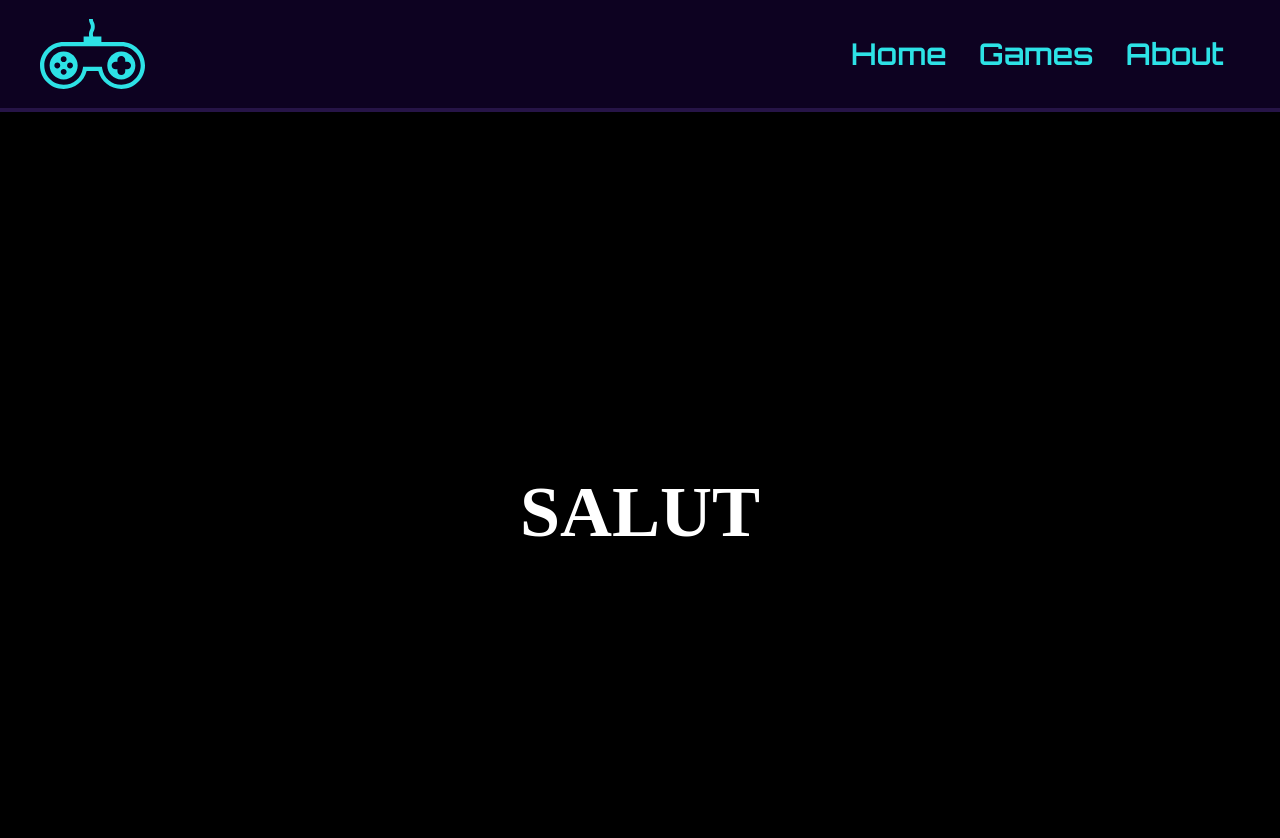
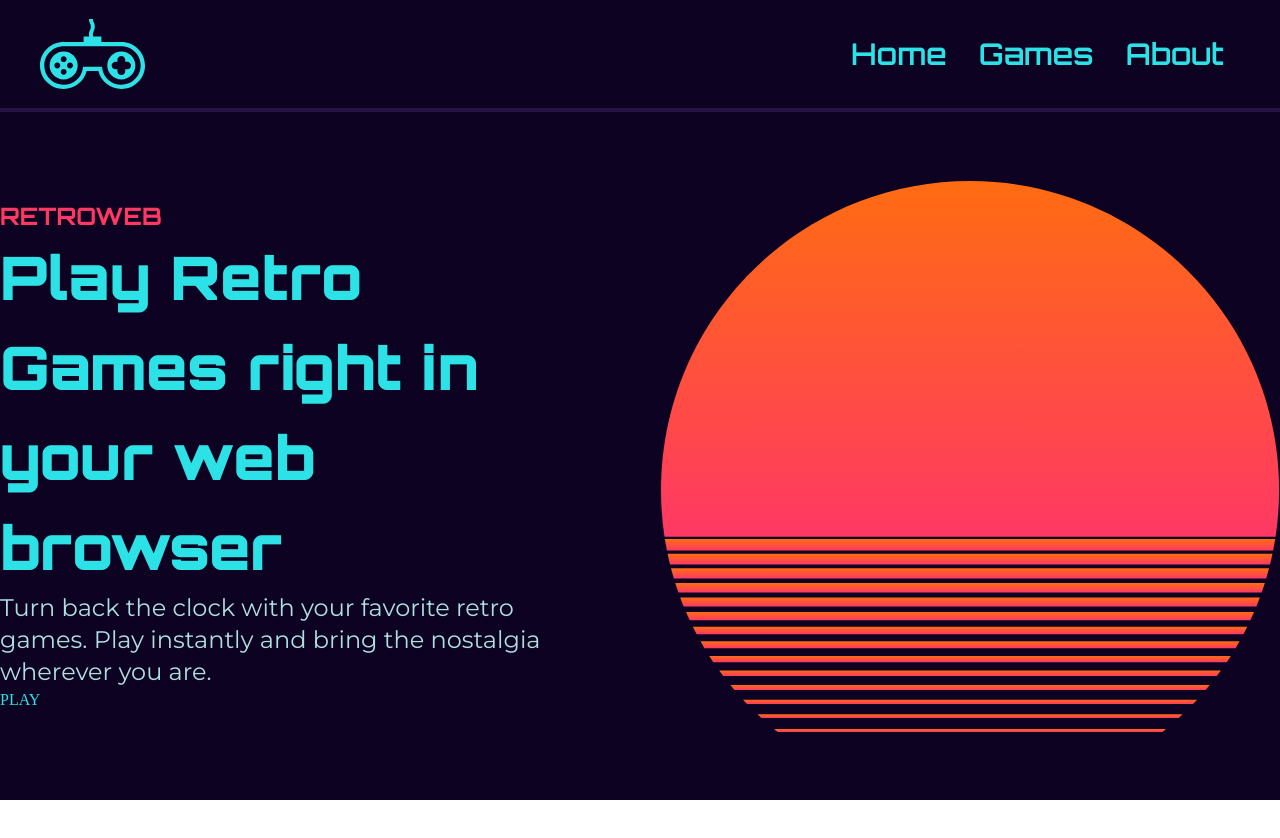
Before and after one commit to kLaz3r/retroweb, a Next.js app: page / in a window 1280 px wide. Shown: the top 838 px of the page. After the commit the page ends 800 px from the top, so only its background shows below. Built offline with nearby package versions, Linux system fonts and the light colour scheme.

Commit message:
added hero page elements

```diff
--- a/src/app/layout.tsx
+++ b/src/app/layout.tsx
@@ -48,7 +48,8 @@ function LogoSVG() {
 
 function Navbar() {
   return (
-    <nav className="bg-background border-lighterBackground flex h-28 flex-row items-center justify-between border-b-4 px-10">
+    <nav className="bg-background border-lighterBackground fixed h-28 w-full border-b-4 px-10">
+      <div className="container mx-auto flex h-full flex-row items-center justify-between">
         <LogoSVG />
         <div>
           <a
@@ -70,6 +71,7 @@ function Navbar() {
             About
           </a>
         </div>
+      </div>
     </nav>
   );
 }
--- a/src/app/page.tsx
+++ b/src/app/page.tsx
@@ -1,7 +1,270 @@
 export default function HomePage() {
   return (
-    <main className="flex min-h-screen flex-col items-center justify-center bg-black text-7xl font-bold text-white">
-      <span>SALUT</span>
+    <div>
+      <HeroSection />
+    </div>
+  );
+}
+
+function HeroSection() {
+  return (
+    <main className="bg-background h-screen w-full pt-28">
+      <div className="container mx-auto flex h-full flex-row items-center justify-between">
+        <div className="text-text flex w-1/2 flex-col items-start justify-center pr-12">
+          <h6 className="font-display text-secondary text-2xl font-bold">
+            RETROWEB
+          </h6>
+          <h1 className="font-display text-6xl font-black leading-normal">
+            Play Retro Games right in your web browser
+          </h1>
+          <p className="font-body text-bodyText text-2xl">
+            Turn back the clock with your favorite retro games. Play instantly
+            and bring the nostalgia wherever you are.
+          </p>
+          <button>PLAY</button>
+        </div>
+        <RetrowaveSunSVG />
+      </div>
     </main>
   );
 }
+
+function RetrowaveSunSVG() {
+  return (
+    <svg
+      width="619"
+      height="551"
+      viewBox="0 0 619 551"
+      fill="none"
+      xmlns="http://www.w3.org/2000/svg"
+    >
+      <path
+        d="M96.4395 533.311C97.729 534.527 99.0315 535.737 100.34 536.936H517.715C519.027 535.737 520.326 534.527 521.612 533.311H96.4395Z"
+        fill="url(#paint0_linear_2_4)"
+      />
+      <path
+        d="M112.973 547.907C114.199 548.908 115.43 549.896 116.665 550.881H501.39C502.625 549.896 503.86 548.908 505.079 547.907H112.973Z"
+        fill="url(#paint1_linear_2_4)"
+      />
+      <path
+        d="M69.3616 504.103C70.7185 505.768 72.0915 507.414 73.4837 509.05H544.575C545.964 507.414 547.34 505.768 548.694 504.103H69.3616Z"
+        fill="url(#paint2_linear_2_4)"
+      />
+      <path
+        d="M82.0393 518.706C83.3674 520.143 84.7083 521.577 86.0652 522.988H531.993C533.35 521.577 534.685 520.143 536.013 518.706H82.0393Z"
+        fill="url(#paint3_linear_2_4)"
+      />
+      <path
+        d="M0 309.031C0 324.884 1.19658 340.455 3.50307 355.667H614.555C616.855 340.455 618.058 324.884 618.058 309.031C618.058 138.357 479.701 0 309.024 0C138.357 0 0 138.357 0 309.031Z"
+        fill="url(#paint4_linear_2_4)"
+      />
+      <path
+        d="M58.1626 489.501C59.5228 491.384 60.8989 493.254 62.2944 495.105H555.757C557.156 493.254 558.532 491.384 559.886 489.501H58.1626Z"
+        fill="url(#paint5_linear_2_4)"
+      />
+      <path
+        d="M10.0022 387.284C10.9004 390.717 11.866 394.117 12.8732 397.502H605.181C606.192 394.117 607.154 390.717 608.046 387.284H10.0022Z"
+        fill="url(#paint6_linear_2_4)"
+      />
+      <path
+        d="M6.57642 372.685C7.34311 376.336 8.1803 379.954 9.06889 383.557H608.989C609.878 379.954 610.715 376.336 611.479 372.685H6.57642Z"
+        fill="url(#paint7_linear_2_4)"
+      />
+      <path
+        d="M14.2056 401.887C15.2161 405.098 16.2875 408.277 17.3974 411.44H600.656C601.769 408.277 602.841 405.098 603.851 401.887H14.2056Z"
+        fill="url(#paint8_linear_2_4)"
+      />
+      <path
+        d="M3.88818 358.079C4.50731 361.948 5.19382 365.794 5.95089 369.612H612.101C612.865 365.794 613.551 361.948 614.164 358.079H3.88818Z"
+        fill="url(#paint9_linear_2_4)"
+      />
+      <path
+        d="M39.5146 460.296C40.8203 462.622 42.1548 464.928 43.5214 467.219H574.53C575.896 464.928 577.234 462.622 578.539 460.296H39.5146Z"
+        fill="url(#paint10_linear_2_4)"
+      />
+      <path
+        d="M31.8069 445.697C33.0708 448.244 34.3603 450.766 35.6852 453.274H582.37C583.695 450.766 584.988 448.244 586.246 445.697H31.8069Z"
+        fill="url(#paint11_linear_2_4)"
+      />
+      <path
+        d="M48.2502 474.902C49.5911 477.003 50.9577 479.091 52.3499 481.157H565.705C567.097 479.091 568.461 477.003 569.805 474.902H48.2502Z"
+        fill="url(#paint12_linear_2_4)"
+      />
+      <path
+        d="M25.0603 431.091C26.2504 433.86 27.4887 436.606 28.7558 439.333H589.299C590.566 436.606 591.805 433.86 592.995 431.091H25.0603Z"
+        fill="url(#paint13_linear_2_4)"
+      />
+      <path
+        d="M19.2095 416.489C20.3162 419.479 21.4807 422.443 22.6772 425.388H595.375C596.578 422.443 597.736 419.479 598.843 416.489H19.2095Z"
+        fill="url(#paint14_linear_2_4)"
+      />
+      <defs>
+        <linearGradient
+          id="paint0_linear_2_4"
+          x1="309.026"
+          y1="536.936"
+          x2="309.026"
+          y2="533.311"
+          gradientUnits="userSpaceOnUse"
+        >
+          <stop stopColor="#FF3864" />
+          <stop offset="1" stopColor="#FF6C11" />
+        </linearGradient>
+        <linearGradient
+          id="paint1_linear_2_4"
+          x1="309.026"
+          y1="550.881"
+          x2="309.026"
+          y2="547.907"
+          gradientUnits="userSpaceOnUse"
+        >
+          <stop stopColor="#FF3864" />
+          <stop offset="1" stopColor="#FF6C11" />
+        </linearGradient>
+        <linearGradient
+          id="paint2_linear_2_4"
+          x1="309.028"
+          y1="509.05"
+          x2="309.028"
+          y2="504.103"
+          gradientUnits="userSpaceOnUse"
+        >
+          <stop stopColor="#FF3864" />
+          <stop offset="1" stopColor="#FF6C11" />
+        </linearGradient>
+        <linearGradient
+          id="paint3_linear_2_4"
+          x1="309.026"
+          y1="522.988"
+          x2="309.026"
+          y2="518.706"
+          gradientUnits="userSpaceOnUse"
+        >
+          <stop stopColor="#FF3864" />
+          <stop offset="1" stopColor="#FF6C11" />
+        </linearGradient>
+        <linearGradient
+          id="paint4_linear_2_4"
+          x1="309.029"
+          y1="355.667"
+          x2="309.029"
+          y2="0"
+          gradientUnits="userSpaceOnUse"
+        >
+          <stop stopColor="#FF3864" />
+          <stop offset="1" stopColor="#FF6C11" />
+        </linearGradient>
+        <linearGradient
+          id="paint5_linear_2_4"
+          x1="309.024"
+          y1="495.105"
+          x2="309.024"
+          y2="489.501"
+          gradientUnits="userSpaceOnUse"
+        >
+          <stop stopColor="#FF3864" />
+          <stop offset="1" stopColor="#FF6C11" />
+        </linearGradient>
+        <linearGradient
+          id="paint6_linear_2_4"
+          x1="309.024"
+          y1="397.502"
+          x2="309.024"
+          y2="387.284"
+          gradientUnits="userSpaceOnUse"
+        >
+          <stop stopColor="#FF3864" />
+          <stop offset="1" stopColor="#FF6C11" />
+        </linearGradient>
+        <linearGradient
+          id="paint7_linear_2_4"
+          x1="309.027"
+          y1="383.557"
+          x2="309.027"
+          y2="372.685"
+          gradientUnits="userSpaceOnUse"
+        >
+          <stop stopColor="#FF3864" />
+          <stop offset="1" stopColor="#FF6C11" />
+        </linearGradient>
+        <linearGradient
+          id="paint8_linear_2_4"
+          x1="309.028"
+          y1="411.44"
+          x2="309.028"
+          y2="401.887"
+          gradientUnits="userSpaceOnUse"
+        >
+          <stop stopColor="#FF3864" />
+          <stop offset="1" stopColor="#FF6C11" />
+        </linearGradient>
+        <linearGradient
+          id="paint9_linear_2_4"
+          x1="309.026"
+          y1="369.612"
+          x2="309.026"
+          y2="358.079"
+          gradientUnits="userSpaceOnUse"
+        >
+          <stop stopColor="#FF3864" />
+          <stop offset="1" stopColor="#FF6C11" />
+        </linearGradient>
+        <linearGradient
+          id="paint10_linear_2_4"
+          x1="309.027"
+          y1="467.219"
+          x2="309.027"
+          y2="460.296"
+          gradientUnits="userSpaceOnUse"
+        >
+          <stop stopColor="#FF3864" />
+          <stop offset="1" stopColor="#FF6C11" />
+        </linearGradient>
+        <linearGradient
+          id="paint11_linear_2_4"
+          x1="309.026"
+          y1="453.274"
+          x2="309.026"
+          y2="445.697"
+          gradientUnits="userSpaceOnUse"
+        >
+          <stop stopColor="#FF3864" />
+          <stop offset="1" stopColor="#FF6C11" />
+        </linearGradient>
+        <linearGradient
+          id="paint12_linear_2_4"
+          x1="309.027"
+          y1="481.157"
+          x2="309.027"
+          y2="474.902"
+          gradientUnits="userSpaceOnUse"
+        >
+          <stop stopColor="#FF3864" />
+          <stop offset="1" stopColor="#FF6C11" />
+        </linearGradient>
+        <linearGradient
+          id="paint13_linear_2_4"
+          x1="309.027"
+          y1="439.333"
+          x2="309.027"
+          y2="431.091"
+          gradientUnits="userSpaceOnUse"
+        >
+          <stop stopColor="#FF3864" />
+          <stop offset="1" stopColor="#FF6C11" />
+        </linearGradient>
+        <linearGradient
+          id="paint14_linear_2_4"
+          x1="309.026"
+          y1="425.388"
+          x2="309.026"
+          y2="416.489"
+          gradientUnits="userSpaceOnUse"
+        >
+          <stop stopColor="#FF3864" />
+          <stop offset="1" stopColor="#FF6C11" />
+        </linearGradient>
+      </defs>
+    </svg>
+  );
+}
```
Lines whose indentation alone changed are shown as unchanged.
